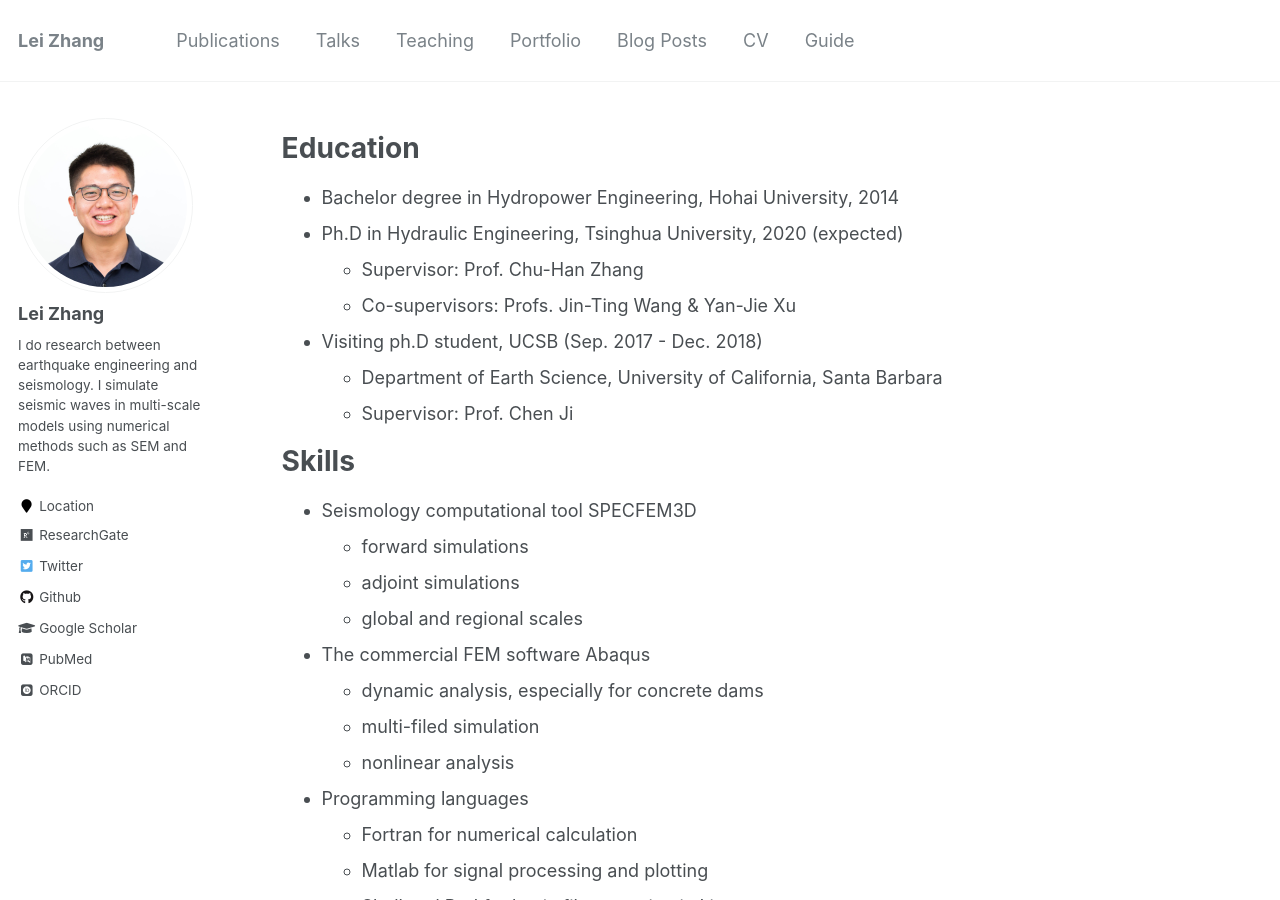
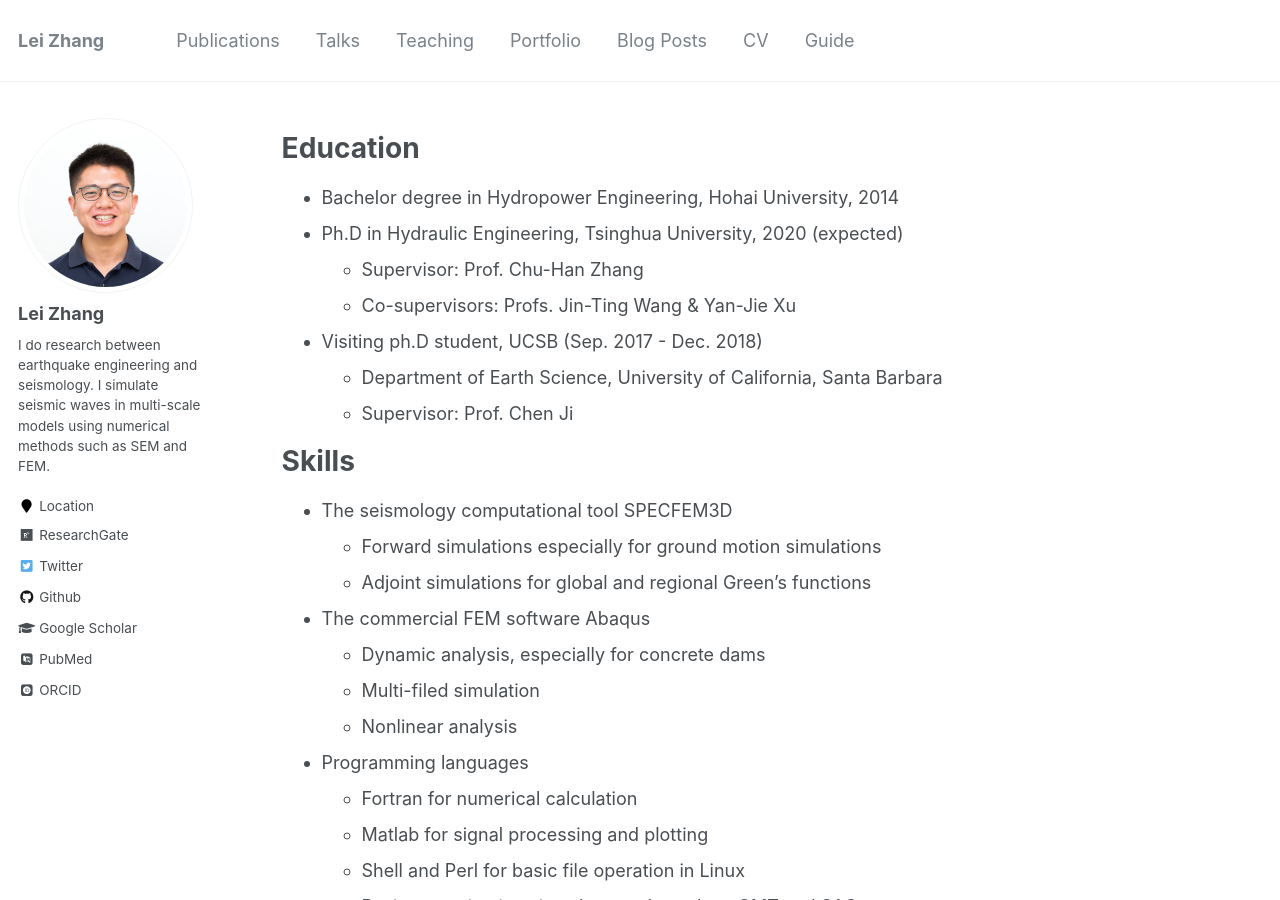
Before and after one commit to zhanglei911/zhanglei911.github.io, a Jekyll site: the page built from _pages/cv.md, in a window 1280 px wide and 900 px high. Built offline with Jekyll 4.4.1, drawn with Linux system fonts in a browser that asks for light colours; some web fonts are replaced.

Commit message:
Update cv.md

```diff
--- a/_pages/cv.md
+++ b/_pages/cv.md
@@ -21,14 +21,13 @@ Education
 
 Skills
 ======
-* Seismology computational tool SPECFEM3D
-  * forward simulations
-  * adjoint simulations
-  * global and regional scales
+* The seismology computational tool SPECFEM3D
+  * Forward simulations especially for ground motion simulations
+  * Adjoint simulations for global and regional Green's functions
 * The commercial FEM software Abaqus
-  * dynamic analysis, especially for concrete dams
-  * multi-filed simulation
-  * nonlinear analysis
+  * Dynamic analysis, especially for concrete dams
+  * Multi-filed simulation
+  * Nonlinear analysis
 * Programming languages
   * Fortran for numerical calculation
   * Matlab for signal processing and plotting
```
